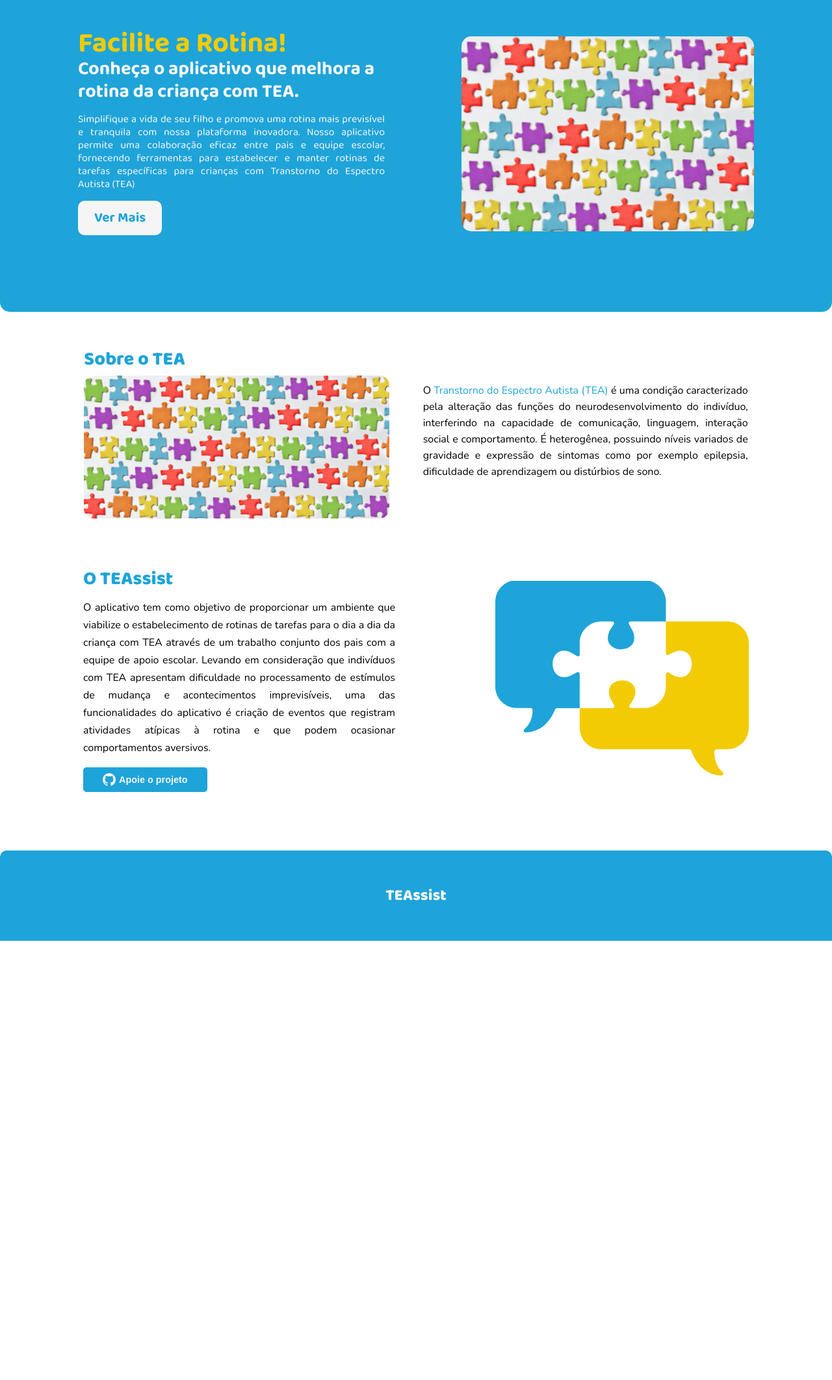
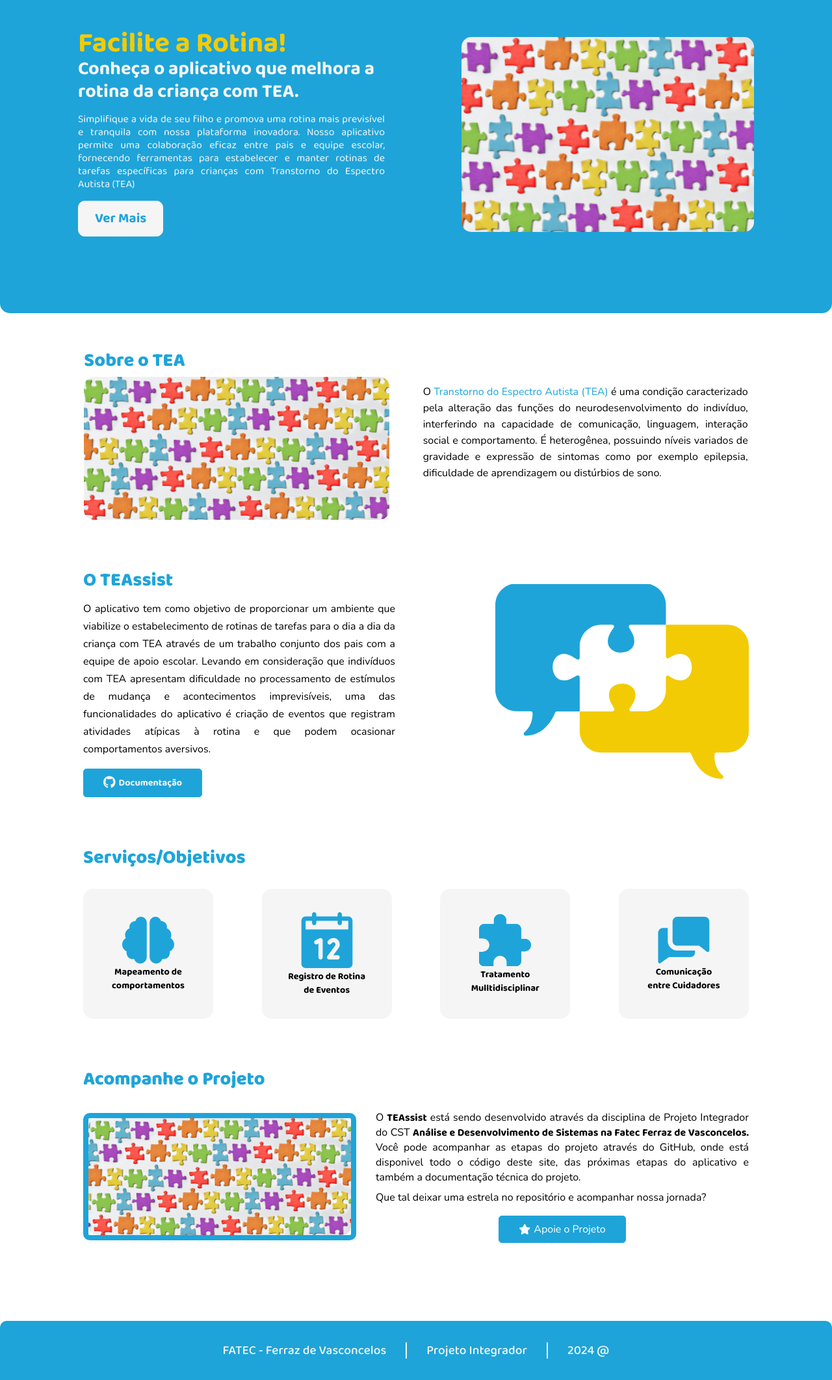
Before and after one commit to santos-vinicius/projeto-integrador-1, a PHP site: page / in a window 1280 px wide. Shown: the part 163-2287 px from the top of the page at 65% size. Before the commit the page ends 1611 px from the top, so only its background shows below. Run offline with PHP 8.4, Linux system fonts and the light colour scheme; some libraries are stand-ins or nearby versions.

Commit message:
Adicionando parte que faltava

```diff
--- a/public_html/index.php
+++ b/public_html/index.php
@@ -28,7 +28,7 @@ include './template/header.php';
               Nosso aplicativo permite uma colaboração eficaz entre pais e equipe escolar, fornecendo ferramentas
               para estabelecer e manter rotinas de tarefas específicas para crianças com Transtorno do Espectro Autista (TEA)
             </p>
-            <button><a href="/">Ver Mais</a></button>
+            <a href="/">Ver Mais</a>
           </div>
             <img src="./src/images/puzzle.png" alt="banner image">
         </div>
@@ -50,20 +50,60 @@ include './template/header.php';
           <h2>O TEAssist</h2>
 
           <p> O aplicativo tem como objetivo de proporcionar um ambiente que viabilize o estabelecimento de rotinas de tarefas para o dia a dia da criança com TEA através de um trabalho conjunto dos pais com a equipe de apoio escolar. Levando em consideração que indivíduos com TEA apresentam dificuldade no processamento de estímulos de mudança e acontecimentos imprevisíveis, uma das funcionalidades do aplicativo é criação de eventos que registram atividades atípicas à rotina e que podem ocasionar comportamentos aversivos. </p>
-          <button>
-            <img src="./src/images/github_icon.svg" alt="github icon">
-            <a href="/">Apoie o projeto</a>
-          </button>
+
+            <a href="/"><i class="fa-brands fa-github"></i>  Documentação </a>
+
+
         </div>
         <img src="./src/images/logo_main.svg" alt="app logo">
     </section>
+
+    <section class="services">
+
+        <h2>Serviços/Objetivos</h2>
+      <div class="align-itens">
+        <div class="card-service">
+          <img src="./src/images/brain.svg" alt="foto do card de serviços">
+          <p>Mapeamento de</p>
+          <p>comportamentos</p>
+        </div>
+
+        <div class="card-service">
+          <img src="./src/images/calendar.svg" alt="foto do card de serviços">
+          <p>Registro de Rotina </p>
+          <p>de Eventos</p>
+        </div>
+
+        <div class="card-service">
+          <img src="./src/images/puzzle.svg" alt="foto do card de serviços">
+          <p>Tratamento</p>
+          <p>Mulltidisciplinar</p>
+        </div>
+
+        <div class="card-service">
+          <img src="./src/images/talk.svg" alt="foto do card de serviços">
+          <p>Comunicação</p>
+          <p>entre Cuidadores</p>
+        </div>
+      </div>
+    </section>
+
+    <section class="project">
+      <h2>Acompanhe o Projeto</h2>
+      <div class="align-itens">
+        <img src="./src/images/puzzle.png" alt="Foto do Projeto">
+        <div class="text-project">
+          <p>O <span>TEAssist</span> está sendo desenvolvido através da disciplina de Projeto Integrador  do CST <span>Análise e Desenvolvimento de Sistemas na  Fatec Ferraz de Vasconcelos.</span> Você pode acompanhar as etapas do projeto através do GitHub, onde está disponivel todo o código deste site, das próximas etapas
+          do aplicativo e também a documentação técnica do projeto.</p>
+          <p >Que tal deixar uma estrela no repositório e acompanhar nossa jornada?</p>
+
+          <a href="#"><i class="fa-solid fa-star"></i> Apoie o Projeto</a>
+        </div>
+      </div>
+    </section>
   </div>
-  <footer>
-    <img src="" alt="">
-    <p>TEAssist</p>
-    <span>  </span>
-  </footer>
-
+  <?php include './template/footer.php';?>
+  <script src="https://kit.fontawesome.com/1c065add65.js" crossorigin="anonymous"></script>
 </body>
 
 </html>
--- a/public_html/src/style/footer.css
+++ b/public_html/src/style/footer.css
@@ -11,5 +11,26 @@
   --purple-primary: #a847bb;
   --white: #f5f5f5;
   --black: #434343;
-  --gray:  #585858;
+  --gray: #585858;
 }
+footer {
+  background-color: var(--blue-primary);
+  display: flex;
+  align-items: center;
+  justify-content: center;
+  padding: 30px 0px;
+  gap: 30px;
+  margin-top: 120px;
+  border-radius: 10px 10px 0px 0px;
+}
+footer p {
+  font-family: "Baloo 2";
+  color: var(--white);
+  font-weight: 500;
+  font-size: 1.2rem;
+}
+footer span {
+  height: 25px;
+  width: 2px;
+  background-color: var(--white);
+}
--- a/public_html/src/style/style.css
+++ b/public_html/src/style/style.css
@@ -105,21 +105,25 @@ main .banner-text p {
   margin: 0;
 }
 
-main .banner-text button {
-  padding: 10px 25px;
-  background-color: var(--white);
-  border: none;
-  border-radius: 10px;
-}
-
-main .banner-text button a {
+main .banner-text a {
   text-decoration: none;
   color: var(--blue-primary);
   font-family: "Baloo 2";
   font-weight: 700;
+  padding: 10px 25px;
+  background-color: var(--white);
+  border: 1px solid var(--white);
+  transition: 0.4s all ease-in-out;
+  border-radius: 10px;
   font-size: 1.3rem;
 }
 
+main .banner-text a:hover {
+  transition: 0.4s all ease-in-out;
+  background-color: var(--blue-primary);
+  border: 1px solid var(--white);
+  color: var(--white);
+}
 /* ESTILIZAÇAO MAIN */
 .container {
   margin-top: 50px;
@@ -207,7 +211,7 @@ main .banner-text button a {
   text-align: justify;
 }
 
-.container .about-teassist .align-itens button {
+.container .about-teassist .align-itens a {
   display: flex;
   align-items: center;
   justify-content: center;
@@ -215,21 +219,24 @@ main .banner-text button a {
   padding: 9px 30px;
   background-color: var(--blue-primary);
   border-radius: 5px;
-  border: none;
+  border: 1px solid var(--blue-primary);
   margin-top: 8px;
-}
-
-.container .about-teassist .align-itens button img {
-  height: 20px;
-  width: 20px;
-  object-fit: cover;
-}
-
-.container .about-teassist .align-itens button a {
+  transition: 0.4s ease-in-out all;
   text-decoration: none;
   color: var(--white);
   font-weight: 700;
+  font-family: "Baloo 2";
   font-size: 0.9rem;
+}
+
+.container .about-teassist .align-itens a:hover {
+  background-color: transparent;
+  transition: 0.4s ease-in-out all;
+  color: var(--blue-primary);
+}
+
+.container .about-teassist .align-itens a i {
+  font-size: 1.2rem;
 }
 
 .container .about-teassist img {
@@ -237,20 +244,153 @@ main .banner-text button a {
   height: 300px;
   object-fit: cover;
 }
-/* ESTILIZACAO FOOTER */
-footer {
-  background-color: var(--blue-primary);
+
+/* ESTILIZACAO SERVIÇOS */
+.container .services {
+  display: flex;
+  align-items: flex-start;
+  justify-content: center;
+  gap: 25px;
+  padding: 0px 40px;
+  flex-direction: column;
+  width: 100%;
+}
+
+.container .services h2 {
+  font-family: "Baloo 2";
+  color: var(--blue-primary);
+  font-size: 1.8rem;
+  font-weight: 900;
+}
+
+.container .services .align-itens {
+  display: flex;
+  align-items: center;
+  justify-content: space-between;
+  width: 100%;
+}
+
+.container .services .align-itens .card-service {
   display: flex;
   align-items: center;
   justify-content: center;
-  padding: 50px 0px;
-  margin-top: 90px;
-  border-radius: 10px 10px 0px 0px;
+  flex-direction: column;
+  background-color: var(--white);
+  width: 200px;
+  gap: 6px;
+  height: 200px;
+  border: 1px solid var(--white);
+  border-radius: 15px;
 }
-footer p {
+
+.container .services .align-itens .card-service:hover {
+  transform: scale(1.08);
+  cursor: pointer;
+  transition: 400ms step-end(3);
+  border: 1px solid var(--blue-primary);
+}
+
+.container .services .align-itens .card-service img {
+  width: 80px;
+  height: auto;
+  object-fit: cover;
+}
+
+.container .services .align-itens .card-service p {
+  margin: 0;
+  font-size: 0.9rem;
+  font-weight: 700;
   font-family: "Baloo 2";
-  color: var(--white);
-  font-weight: 800;
+  line-height: 15px;
+}
 
-  font-size: 1.5rem;
+/* ESTILIZAÇAO PROJETO */
+.container .project {
+  display: flex;
+  align-items: flex-start;
+  justify-content: center;
+  gap: 25px;
+  padding: 0px 40px;
+  flex-direction: column;
+  width: 100%;
 }
+
+.container .project h2 {
+  font-family: "Baloo 2";
+  color: var(--blue-primary);
+  font-size: 1.8rem;
+  font-weight: 900;
+}
+
+.container .project .align-itens {
+  display: flex;
+  align-items: center;
+  justify-content: space-between;
+  width: 100%;
+  gap: 30px;
+}
+
+.container .project .align-itens img {
+  width: 420px;
+  height: auto;
+  border: 8px solid var(--blue-primary);
+  border-radius: 10px;
+}
+
+.container .project .align-itens .text-project {
+  display: flex;
+  align-items: center;
+  justify-content: center;
+  gap: 8px;
+  flex-direction: column;
+}
+
+.container .project .align-itens .text-project p {
+  margin: 0;
+  font-size: 1rem;
+  font-weight: 400;
+  font-family: "Nunito";
+  line-height: 23px;
+  text-align: justify;
+}
+
+.container .project .align-itens .text-project p:nth-child(2) {
+  text-align: start;
+  margin: 0;
+  width: 100%;
+  font-size: 1rem;
+  font-weight: 400;
+  font-family: "Nunito";
+  line-height: 23px;
+  text-align: justify;
+}
+
+.container .project .align-itens .text-project span {
+  margin: 0;
+  font-size: 1rem;
+  font-weight: 700;
+  font-family: "Baloo 2";
+}
+
+.container .project .align-itens .text-project a {
+  display: flex;
+  align-items: center;
+
+  justify-content: center;
+  gap: 5px;
+  padding: 9px 30px;
+  background-color: var(--blue-primary);
+  border-radius: 5px;
+  border: 1px solid var(--blue-primary);
+  margin-top: 8px;
+  text-decoration: none;
+  color: white;
+  transition: 0.4s all ease-in-out;
+  font-family: "Nunito";
+}
+
+.container .project .align-itens .text-project a:hover {
+  transition: 0.4s all ease-in-out;
+  background-color: transparent;
+  color: var(--blue-primary);
+}
--- a/public_html/template/footer.php
+++ b/public_html/template/footer.php
@@ -5,14 +5,20 @@
   <meta charset="UTF-8">
   <meta http-equiv="X-UA-Compatible" content="IE=edge">
   <meta name="viewport" content="width=device-width, initial-scale=1.0">
-  <link rel="stylesheet" href="./src/footer.css">
+  <link rel="stylesheet" href="./src/style/footer.css">
   <title>TEAssist</title>
 </head>
 
 <body>
-    <footer>
+  <footer>
 
-    </footer>
+    <p>FATEC - Ferraz de Vasconcelos </p>
+    <span></span>
+    <p>Projeto Integrador  </p>
+    <span></span>
+    <p>2024 @ </p>
+
+  </footer>
 </body>
 
 </html>
```
